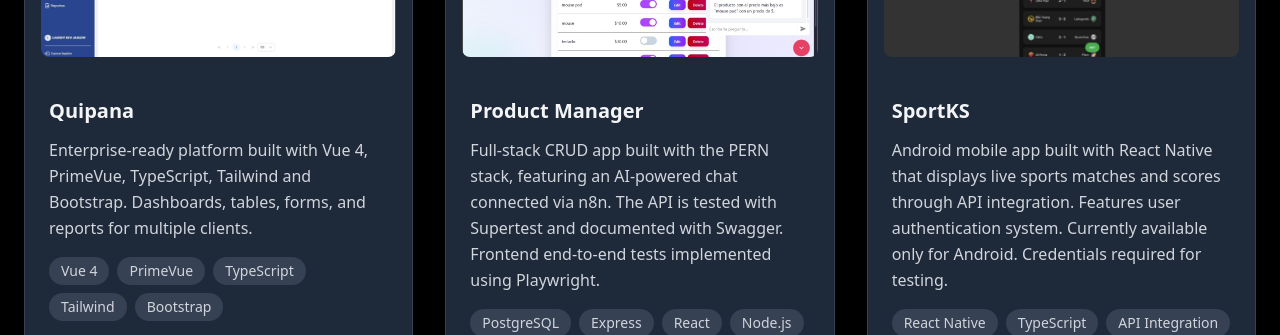
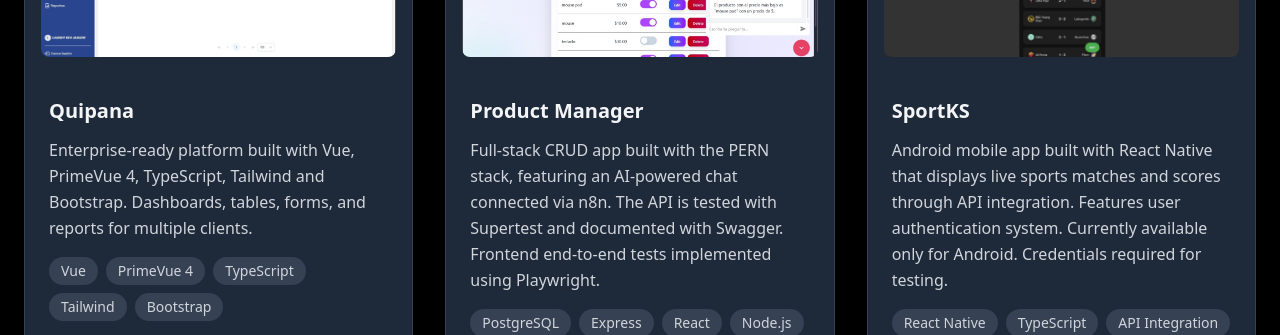
Before and after one commit to kevinsoto13/portfolio, a React (Vite) app: page / in a window 1280 px wide. Shown: the part 2360-2695 px from the top of the page. Built offline with nearby package versions, Linux system fonts and the light colour scheme.

Commit message:
corrected a typo in the text

```diff
--- a/src/components/Projects.tsx
+++ b/src/components/Projects.tsx
@@ -9,8 +9,8 @@ const Projects: React.FC<ProjectsProps> = ({ darkMode }) => {
     {
       title: "Quipana",
       description:
-        "Enterprise-ready platform built with Vue 4, PrimeVue, TypeScript, Tailwind and Bootstrap. Dashboards, tables, forms, and reports for multiple clients.",
-      tech: ["Vue 4", "PrimeVue", "TypeScript", "Tailwind", "Bootstrap"],
+        "Enterprise-ready platform built with Vue, PrimeVue 4, TypeScript, Tailwind and Bootstrap. Dashboards, tables, forms, and reports for multiple clients.",
+      tech: ["Vue", "PrimeVue 4", "TypeScript", "Tailwind", "Bootstrap"],
       link: "https://quipana.com",
       image: "quipana.jpg",
     },
```
